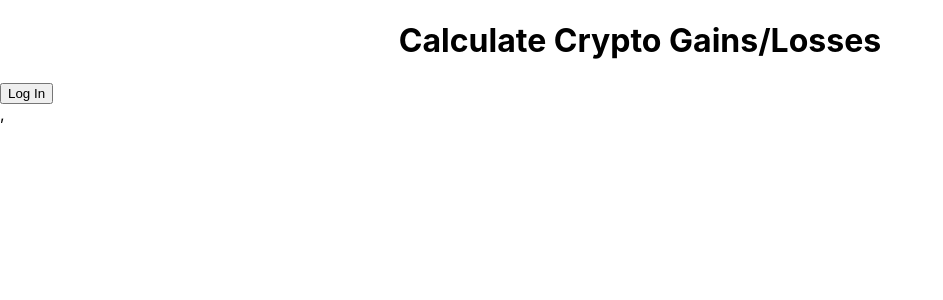
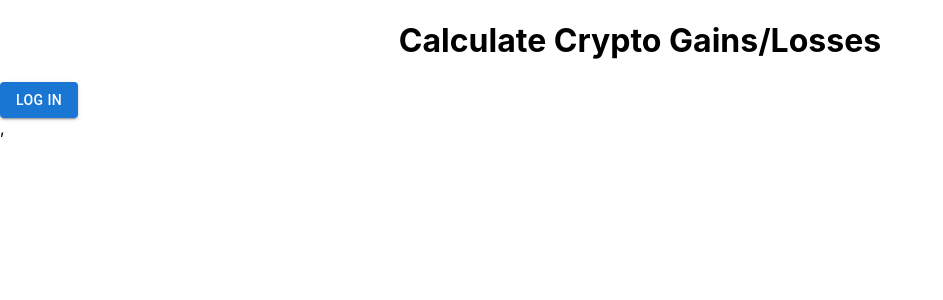
Before and after one commit to SyedKaz00/MSAPhaseThree, a React (Create React App) app in the folder Frontend/my-app/: page / in a window 1280 px wide. Shown: the top 300 px of the page, without its empty margins (0-943 px from the left). Built offline with nearby package versions, Linux system fonts and the light colour scheme.

Commit message:
Buttons Changed to MUI

```diff
--- a/Frontend/my-app/src/login.js
+++ b/Frontend/my-app/src/login.js
@@ -1,10 +1,13 @@
 import { useAuth0 } from "@auth0/auth0-react";
 import React from "react";
+import {
+    Button,
+  } from "@mui/material";
 
 const LoginButton = () => {
   const { loginWithRedirect } = useAuth0();
 
-  return <button onClick={() => loginWithRedirect()}>Log In</button>;
+  return <Button variant="contained" onClick={() => loginWithRedirect()}>Log In</Button>;
 };
 
 export default LoginButton;
--- a/Frontend/my-app/src/logout.js
+++ b/Frontend/my-app/src/logout.js
@@ -1,13 +1,15 @@
 import { useAuth0 } from "@auth0/auth0-react";
 import React from "react";
-
+import {
+    Button,
+  } from "@mui/material";
 const LogoutButton = () => {
   const { logout } = useAuth0();
 
   return (
-    <button onClick={() => logout({ returnTo: window.location.origin })}>
+    <Button variant="contained" onClick={() => logout({ returnTo: window.location.origin })}>
       Log Out
-    </button>
+    </Button>
   );
 };
 
```
